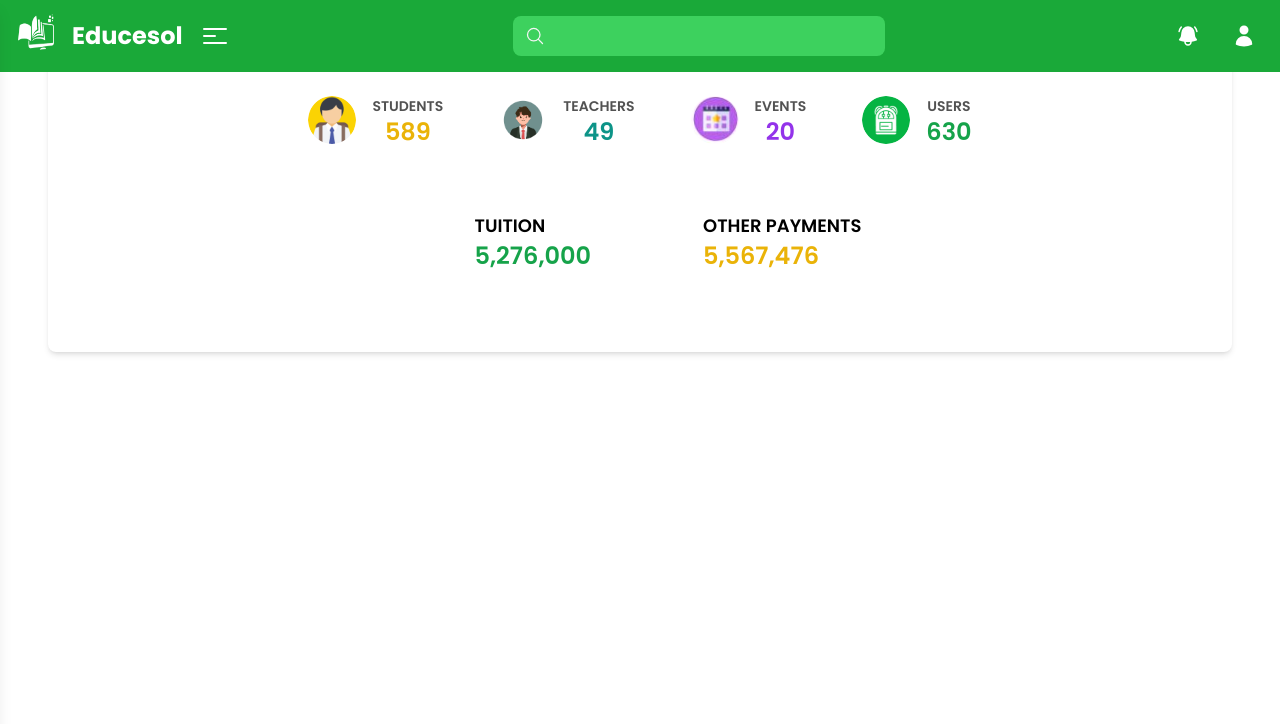
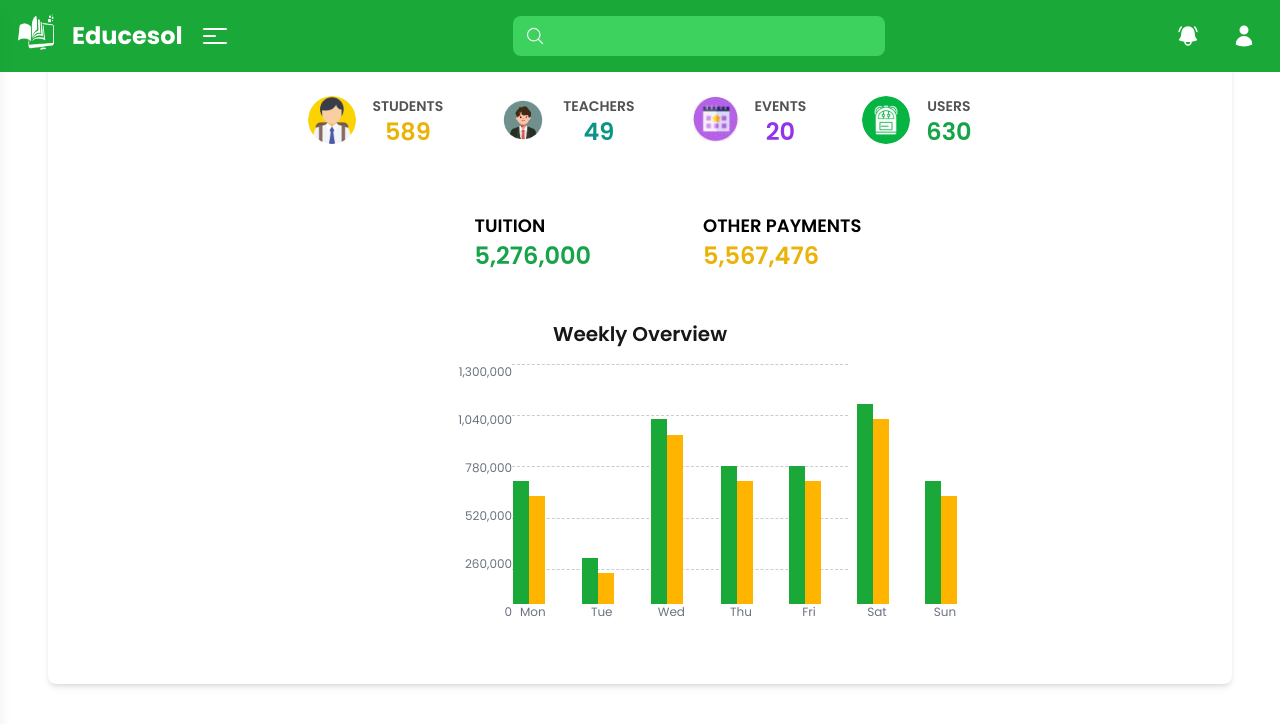
Before and after one commit to samueldobi/Edusol, a Next.js app in the folder parent-web-app/: page /dashboard in a window 1280 px wide. Shown: the top 724 px of the page. Built offline with nearby package versions, Linux system fonts and the light colour scheme.

Commit message:
completed the chart section

```diff
--- a/parent-web-app/app/dashboard/(overview)/page.tsx
+++ b/parent-web-app/app/dashboard/(overview)/page.tsx
@@ -1,5 +1,6 @@
 import MetricCard from '@/app/ui/dashboard/metric-card';
 import FinancialCard from '@/app/ui/dashboard/financial-card';
+import BarChartData from '@/app/ui/dashboard/bar-chart';
 export default async function Page() {
   return (
     <div className="bg-white p-8 rounded-lg shadow-md">
@@ -44,6 +45,11 @@ export default async function Page() {
           color="yellow-500"
         />
       </div>
+
+      <div className="relative mb-8 w-[100%] flex items-center justify-center flex-col ">
+        <h2 className="text-xl font-semibold mb-4">Weekly Overview</h2>
+        <BarChartData />
+      </div>
     </div>
   );
 }
--- /dev/null
+++ b/parent-web-app/app/ui/dashboard/bar-chart.tsx
@@ -0,0 +1,77 @@
+'use client';
+
+import React from 'react';
+
+export default function BarChart() {
+  const data1 = [800000, 300000, 1200000, 900000, 900000, 1300000, 800000];
+  const data2 = [700000, 200000, 1100000, 800000, 800000, 1200000, 700000];
+  const labels = ['Mon', 'Tue', 'Wed', 'Thu', 'Fri', 'Sat', 'Sun'];
+  const chartHeight = 200; // Fixed chart height
+  const maxValue = Math.max(...data1, ...data2);
+  const numberOfYAxisLabels = 6;
+
+  return (
+    <div className="relative w-[30%] h-64">
+      {/* Y-Axis Labels */}
+      <div className="absolute left-0 top-0 h-full w-10 flex flex-col justify-between items-end">
+        {Array.from({ length: numberOfYAxisLabels }, (_, i) => {
+          const value = Math.round(
+            (maxValue / (numberOfYAxisLabels - 1)) *
+              (numberOfYAxisLabels - 1 - i)
+          );
+          return (
+            <span key={i} className="text-xs text-gray-500">
+              {value.toLocaleString()}
+            </span>
+          );
+        })}
+      </div>
+
+      {/* Grid Lines */}
+      <div className="absolute top-0 left-10 w-[100%] h-full">
+        {Array.from({ length: numberOfYAxisLabels - 1 }).map((_, i) => (
+          <div
+            key={i}
+            className="absolute w-full"
+            style={{
+              top: `${(i / (numberOfYAxisLabels - 1)) * 100}%`,
+              height: '1px',
+              borderBottom: '1px dashed #ccc',
+            }}
+          />
+        ))}
+      </div>
+
+      {/* Bars */}
+      <div className="relative flex items-end h-full ml-10">
+        {labels.map((label, index) => (
+          <div
+            key={index}
+            className="flex flex-col items-center space-x-2 mr-9"
+          >
+            <div className="flex items-end">
+              {/* First Bar */}
+              <div
+                className="w-4"
+                style={{
+                  height: `${(data1[index] / maxValue) * chartHeight}px`,
+                  backgroundColor: '#1AA939',
+                }}
+              ></div>
+
+              {/* Second Bar */}
+              <div
+                className="w-4"
+                style={{
+                  height: `${(data2[index] / maxValue) * chartHeight}px`,
+                  backgroundColor: '#FFB400',
+                }}
+              ></div>
+            </div>
+            <span className="text-xs text-gray-500">{label}</span>
+          </div>
+        ))}
+      </div>
+    </div>
+  );
+}
```
